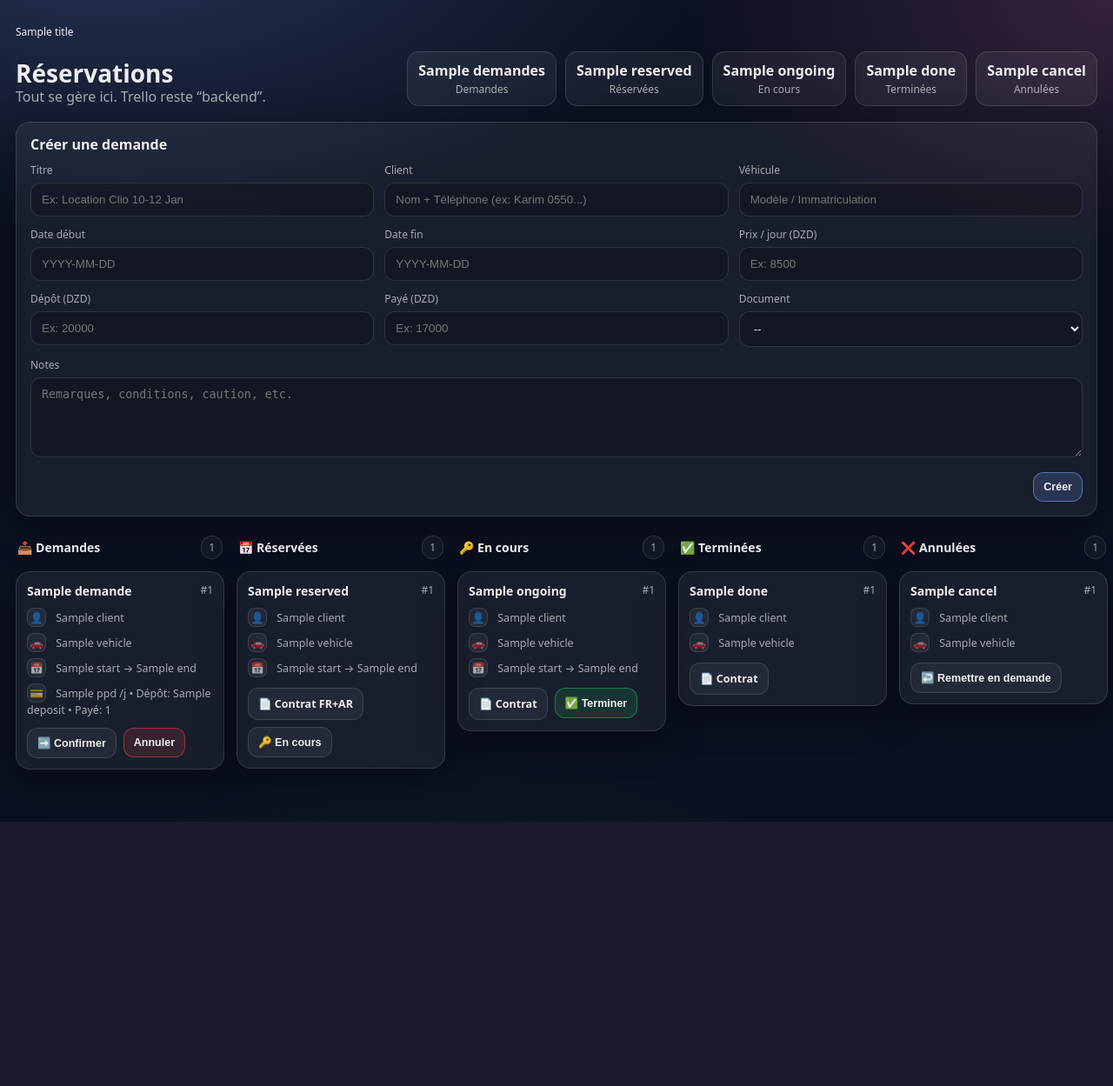
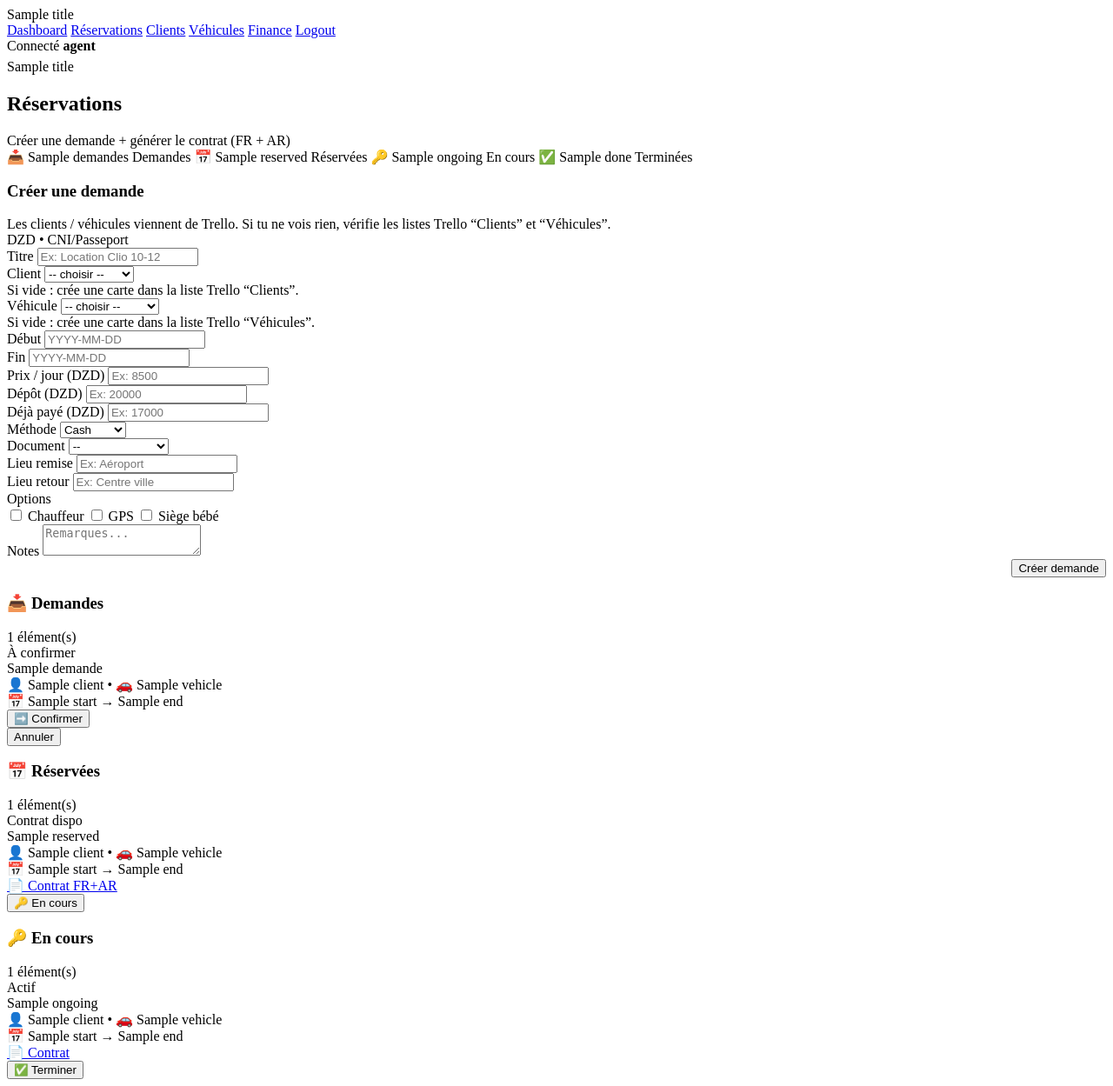
Before and after one commit to Nadir-source/trello, a Python web app: template templates/bookings.html in a window 1280 px wide. Shown: the whole page at 87% size. Before the commit the page ends 945 px from the top, so only its background shows below. Run offline with Jinja, Linux system fonts and the light colour scheme; the template is opened without the code that fills it: most values are stand-ins (such as "Sample title", 1, 10 or a date in 2020).

Commit message:
UI: modern layout + bookings

```diff
--- a/static/style.css
+++ b/static/style.css
@@ -1,253 +1,87 @@
-:root{
-  --bg: #0b1020;
-  --panel: rgba(255,255,255,.06);
-  --panel2: rgba(255,255,255,.09);
-  --text: rgba(255,255,255,.92);
-  --muted: rgba(255,255,255,.62);
-  --border: rgba(255,255,255,.12);
-  --shadow: 0 12px 40px rgba(0,0,0,.35);
-  --radius: 16px;
+/* ==== extras for templates ==== */
+.stats{
+  display:flex; gap:10px; flex-wrap:wrap; align-items:center; justify-content:flex-end;
+}
+.stat{
+  min-width: 110px;
+  padding: 10px 12px;
+  border-radius: 14px;
+  background: rgba(255,255,255,.06);
+  border: 1px solid rgba(255,255,255,.10);
+  text-align:center;
+}
+.stat .n{font-size:18px; font-weight:800; color:var(--text)}
+.stat .l{font-size:12px; color:var(--muted)}
+
+.pill{
+  display:inline-flex; align-items:center; justify-content:center;
+  padding: 6px 10px;
+  border-radius: 999px;
+  font-size:12px;
+  background: rgba(99,102,241,.18);
+  border: 1px solid rgba(99,102,241,.28);
+  color: #c7d2fe;
 }
 
-*{ box-sizing:border-box; }
-html,body{ margin:0; padding:0; }
-body{
-  font-family: ui-sans-serif, system-ui, -apple-system, Segoe UI, Roboto, Arial, "Noto Sans", "Apple Color Emoji","Segoe UI Emoji";
-  background: radial-gradient(1200px 600px at 10% -10%, rgba(122,162,247,.25), transparent 60%),
-              radial-gradient(900px 500px at 100% 0%, rgba(244,114,182,.18), transparent 55%),
-              radial-gradient(900px 500px at 40% 120%, rgba(34,197,94,.10), transparent 55%),
-              var(--bg);
-  color: var(--text);
+.card-title{
+  font-weight:800;
+  font-size:14px;
+  margin-bottom: 10px;
 }
 
-a{ color:inherit; text-decoration:none; }
-.container{
-  max-width: 1320px;
-  margin: 0 auto;
-  padding: 22px 18px 60px;
+.form-card .grid{
+  gap:12px;
 }
 
-/* navbar */
-.nav{
-  position: sticky;
-  top: 0;
-  z-index: 10;
-  backdrop-filter: blur(12px);
-  background: rgba(11,16,32,.65);
-  border-bottom: 1px solid var(--border);
-}
-.nav .wrap{
-  max-width: 1320px;
-  margin: 0 auto;
-  padding: 12px 18px;
-  display:flex;
-  align-items:center;
-  justify-content:space-between;
-  gap:12px;
-}
-.brand{
-  display:flex; align-items:center; gap:10px;
-  font-weight:700;
-  letter-spacing:.3px;
-}
-.brand .logo{
-  width:34px; height:34px;
-  border-radius:12px;
-  background: linear-gradient(135deg, rgba(122,162,247,.95), rgba(244,114,182,.9));
-  box-shadow: var(--shadow);
-}
-.navlinks{ display:flex; gap:10px; flex-wrap:wrap; }
-.navlinks a{
-  padding:8px 10px;
-  border:1px solid transparent;
-  border-radius: 12px;
+.field.full{grid-column: 1 / -1;}
+
+.hint{
+  margin-top: 6px;
+  font-size: 12px;
   color: var(--muted);
 }
-.navlinks a:hover{
-  border-color: var(--border);
-  background: rgba(255,255,255,.04);
-  color: var(--text);
+
+.checks{
+  display:flex;
+  flex-wrap:wrap;
+  gap:12px;
+  padding-top: 6px;
+}
+.checks label{
+  display:flex; gap:8px; align-items:center;
+  padding: 8px 10px;
+  border-radius: 12px;
+  background: rgba(255,255,255,.05);
+  border:1px solid rgba(255,255,255,.10);
+  color: var(--muted);
+}
+.checks input{accent-color: var(--primary);}
+
+.columns{
+  display:grid;
+  grid-template-columns: repeat(3, minmax(0,1fr));
+  gap:16px;
+}
+@media (max-width: 980px){
+  .columns{grid-template-columns:1fr}
 }
 
-/* page header */
-.page-head{
-  display:flex;
-  align-items:flex-end;
-  justify-content:space-between;
-  gap:16px;
-  margin: 8px 0 18px;
-}
-.page-head h1{
-  margin:0;
-  font-size: 28px;
-  line-height: 1.15;
-}
-.muted{ color: var(--muted); }
-.small{ font-size: 12px; }
-
-.stats{ display:flex; gap:10px; flex-wrap:wrap; }
-.stat{
-  background: var(--panel);
-  border: 1px solid var(--border);
-  border-radius: 14px;
-  padding: 10px 12px;
-  min-width: 96px;
-  text-align:center;
-}
-.stat .n{ font-weight:800; font-size: 16px; }
-.stat .l{ font-size: 12px; color: var(--muted); margin-top:2px; }
-
-/* cards */
-.card{
-  background: var(--panel);
-  border: 1px solid var(--border);
-  border-radius: var(--radius);
-  box-shadow: var(--shadow);
-}
-.card-title{
-  padding: 14px 16px 10px;
-  font-weight: 700;
-}
-.form-card{ margin-bottom: 18px; }
-
-/* form */
-.grid{
-  display:grid;
-  grid-template-columns: repeat(3, minmax(0, 1fr));
-  gap: 12px;
-  padding: 0 16px 16px;
-}
-.field label{
-  display:block;
-  font-size: 12px;
-  color: var(--muted);
-  margin: 0 0 6px;
-}
-input, textarea, select{
-  width:100%;
-  padding: 11px 12px;
-  border-radius: 12px;
-  border: 1px solid var(--border);
-  background: rgba(0,0,0,.22);
-  color: var(--text);
-  outline:none;
-}
-textarea{ min-height: 92px; resize: vertical; }
-input:focus, textarea:focus, select:focus{
-  border-color: rgba(122,162,247,.6);
-  box-shadow: 0 0 0 4px rgba(122,162,247,.12);
-}
-.field.full{ grid-column: 1 / -1; }
-.actions.full{ grid-column: 1 / -1; display:flex; justify-content:flex-end; }
-
-/* columns */
-.columns{
-  display:grid;
-  grid-template-columns: repeat(5, minmax(240px, 1fr));
-  gap: 14px;
-  align-items:start;
-}
-.col{
-  display:flex;
-  flex-direction:column;
-  gap: 10px;
-}
 .col-head{
   display:flex;
   align-items:center;
   justify-content:space-between;
-  padding: 4px 2px;
-}
-.col-head h3{
-  margin:0;
-  font-size: 14px;
-  color: var(--text);
-}
-.pill{
-  font-size: 12px;
-  color: var(--muted);
-  border:1px solid var(--border);
-  background: rgba(255,255,255,.04);
-  padding: 4px 8px;
-  border-radius: 999px;
+  margin-bottom: 10px;
 }
 
-.item{ padding: 12px; }
-.item-head{
-  display:flex;
-  align-items:flex-start;
-  justify-content:space-between;
-  gap:10px;
-  margin-bottom: 10px;
-}
-.title{
-  font-weight: 750;
-  font-size: 14px;
-}
-
-.meta{
-  display:flex;
-  flex-direction:column;
-  gap: 7px;
-  color: var(--muted);
-  font-size: 12.5px;
-}
 .tag{
   display:inline-flex;
   align-items:center;
   justify-content:center;
-  width: 22px; height: 22px;
-  border-radius: 8px;
-  border: 1px solid var(--border);
-  background: rgba(255,255,255,.05);
-  margin-right: 8px;
+  width: 20px;
+  margin-right: 6px;
 }
 
-.row{
-  display:flex;
-  gap: 8px;
-  flex-wrap:wrap;
-  margin-top: 12px;
+.btn.ok{
+  background: linear-gradient(135deg, #16a34a, #22c55e);
+  border-color: rgba(34,197,94,.35);
 }
-
-/* buttons */
-.btn{
-  display:inline-flex;
-  align-items:center;
-  justify-content:center;
-  gap: 8px;
-  padding: 9px 11px;
-  border-radius: 12px;
-  border: 1px solid var(--border);
-  background: rgba(255,255,255,.05);
-  color: var(--text);
-  cursor:pointer;
-  font-weight: 650;
-  font-size: 12.5px;
-}
-.btn:hover{
-  background: rgba(255,255,255,.09);
-}
-.btn.primary{
-  border-color: rgba(122,162,247,.55);
-  background: rgba(122,162,247,.18);
-}
-.btn.ok{
-  border-color: rgba(34,197,94,.5);
-  background: rgba(34,197,94,.14);
-}
-.btn.danger{
-  border-color: rgba(239,68,68,.55);
-  background: rgba(239,68,68,.14);
-}
-
-/* responsive */
-@media (max-width: 1200px){
-  .columns{ grid-template-columns: repeat(3, minmax(240px, 1fr)); }
-  .grid{ grid-template-columns: repeat(2, minmax(0, 1fr)); }
-}
-@media (max-width: 760px){
-  .columns{ grid-template-columns: 1fr; }
-  .grid{ grid-template-columns: 1fr; }
-  .page-head{ flex-direction:column; align-items:flex-start; }
-}
--- a/templates/bookings.html
+++ b/templates/bookings.html
@@ -2,219 +2,235 @@
 {% block content %}
 
 <div class="page-head">
-  <div>
-    <h1>Réservations</h1>
-    <div class="muted">Tout se gère ici. Trello reste “backend”.</div>
+  <div class="page-title">
+    <h2>Réservations</h2>
+    <div class="muted">Créer une demande + générer le contrat (FR + AR)</div>
   </div>
 
-  <div class="stats">
-    <div class="stat"><div class="n">{{stats.demandes}}</div><div class="l">Demandes</div></div>
-    <div class="stat"><div class="n">{{stats.reserved}}</div><div class="l">Réservées</div></div>
-    <div class="stat"><div class="n">{{stats.ongoing}}</div><div class="l">En cours</div></div>
-    <div class="stat"><div class="n">{{stats.done}}</div><div class="l">Terminées</div></div>
-    <div class="stat"><div class="n">{{stats.cancel}}</div><div class="l">Annulées</div></div>
+  <div class="page-actions">
+    <span class="badge warning">📥 {{ stats.demandes }} Demandes</span>
+    <span class="badge primary">📅 {{ stats.reserved }} Réservées</span>
+    <span class="badge success">🔑 {{ stats.ongoing }} En cours</span>
+    <span class="badge">✅ {{ stats.done }} Terminées</span>
   </div>
 </div>
 
-<div class="card form-card">
-  <div class="card-title">Créer une demande</div>
+<div class="card">
+  <div class="card-header">
+    <div>
+      <h3>Créer une demande</h3>
+      <div class="small">Les clients / véhicules viennent de Trello. Si tu ne vois rien, vérifie les listes Trello “Clients” et “Véhicules”.</div>
+    </div>
+    <span class="badge primary">DZD • CNI/Passeport</span>
+  </div>
 
-  <form method="post" action="/bookings/create" class="grid">
-    <div class="field">
+  <form method="post" action="/bookings/create" class="form">
+
+    <div class="form-grid">
+      <div class="field" style="grid-column: 1 / -1;">
         <label>Titre</label>
-      <input name="title" placeholder="Ex: Location Clio 10-12 Jan" />
+        <input class="input" name="title" placeholder="Ex: Location Clio 10-12" />
       </div>
 
       <div class="field">
         <label>Client</label>
-      <input name="client" placeholder="Nom + Téléphone (ex: Karim 0550...)" required />
+        <select name="client_id">
+          <option value="">-- choisir --</option>
+          {% for c in clients %}
+            <option value="{{c.id}}">{{c.name}}</option>
+          {% endfor %}
+        </select>
+        <div class="small">Si vide : crée une carte dans la liste Trello “Clients”.</div>
       </div>
 
       <div class="field">
         <label>Véhicule</label>
-      <input name="vehicle" placeholder="Modèle / Immatriculation" required />
+        <select name="vehicle_id">
+          <option value="">-- choisir --</option>
+          {% for v in vehicles %}
+            <option value="{{v.id}}">{{v.name}}</option>
+          {% endfor %}
+        </select>
+        <div class="small">Si vide : crée une carte dans la liste Trello “Véhicules”.</div>
       </div>
 
       <div class="field">
-      <label>Date début</label>
-      <input name="start" placeholder="YYYY-MM-DD" />
+        <label>Début</label>
+        <input class="input" name="start" placeholder="YYYY-MM-DD" />
       </div>
 
       <div class="field">
-      <label>Date fin</label>
-      <input name="end" placeholder="YYYY-MM-DD" />
+        <label>Fin</label>
+        <input class="input" name="end" placeholder="YYYY-MM-DD" />
       </div>
 
       <div class="field">
         <label>Prix / jour (DZD)</label>
-      <input name="ppd" placeholder="Ex: 8500" />
+        <input class="input" name="ppd" placeholder="Ex: 8500" />
       </div>
 
       <div class="field">
         <label>Dépôt (DZD)</label>
-      <input name="deposit" placeholder="Ex: 20000" />
+        <input class="input" name="deposit" placeholder="Ex: 20000" />
       </div>
 
       <div class="field">
-      <label>Payé (DZD)</label>
-      <input name="paid" placeholder="Ex: 17000" />
+        <label>Déjà payé (DZD)</label>
+        <input class="input" name="paid" placeholder="Ex: 17000" />
+      </div>
+
+      <div class="field">
+        <label>Méthode</label>
+        <select name="method">
+          <option value="Cash">Cash</option>
+          <option value="Virement">Virement</option>
+          <option value="Carte">Carte</option>
+        </select>
       </div>
 
       <div class="field">
         <label>Document</label>
         <select name="doc">
           <option value="">--</option>
-        <option value="CNI">Carte Nationale (CNI)</option>
+          <option value="CNI">Carte Nationale</option>
           <option value="PASSPORT">Passeport</option>
         </select>
       </div>
 
-    <div class="field full">
-      <label>Notes</label>
-      <textarea name="notes" placeholder="Remarques, conditions, caution, etc."></textarea>
+      <div class="field">
+        <label>Lieu remise</label>
+        <input class="input" name="pickup" placeholder="Ex: Aéroport" />
       </div>
 
-    <div class="actions full">
-      <button class="btn primary">Créer</button>
+      <div class="field">
+        <label>Lieu retour</label>
+        <input class="input" name="return_place" placeholder="Ex: Centre ville" />
+      </div>
+
+      <div class="field" style="grid-column: 1 / -1;">
+        <label>Options</label>
+        <div class="check-row">
+          <label class="check"><input type="checkbox" name="extra_driver"> Chauffeur</label>
+          <label class="check"><input type="checkbox" name="extra_gps"> GPS</label>
+          <label class="check"><input type="checkbox" name="extra_baby"> Siège bébé</label>
+        </div>
+      </div>
+
+      <div class="field" style="grid-column: 1 / -1;">
+        <label>Notes</label>
+        <textarea name="notes" placeholder="Remarques..."></textarea>
+      </div>
+    </div>
+
+    <div style="display:flex; gap:10px; flex-wrap:wrap; justify-content:flex-end">
+      <button class="btn primary" type="submit">Créer demande</button>
     </div>
   </form>
 </div>
 
-<div class="columns">
+<div class="hr"></div>
 
-  <section class="col">
-    <div class="col-head">
+<div class="grid cols-3">
+  <!-- DEMANDES -->
+  <section class="card">
+    <div class="card-header">
+      <div>
         <h3>📥 Demandes</h3>
-      <span class="pill">{{ demandes|length }}</span>
+        <div class="small">{{ demandes|length }} élément(s)</div>
       </div>
-    {% for c in demandes %}
-      <div class="card item">
-        <div class="item-head">
-          <div class="title">{{ c.name }}</div>
-          <div class="muted small">#{{ c.id[:8] }}</div>
+      <span class="badge warning">À confirmer</span>
     </div>
 
+    <div class="list">
+      {% for c in demandes %}
+      <div class="item">
+        <div class="row">
+          <div>
+            <div class="title">{{ c.name }}</div>
             <div class="meta">
-          <div><span class="tag">👤</span> {{ c.client }}</div>
-          <div><span class="tag">🚗</span> {{ c.vehicle }}</div>
-          <div><span class="tag">📅</span> {{ c.start }} → {{ c.end }}</div>
-          <div><span class="tag">💳</span> {{ c.ppd }} /j • Dépôt: {{ c.deposit }} • Payé: {{ c.paid }}</div>
+              👤 {{ c.client }} • 🚗 {{ c.vehicle }}<br/>
+              📅 {{ c.start }} → {{ c.end }}
             </div>
-
-        <div class="row">
+          </div>
+          <div class="actions">
             <form method="post" action="/bookings/move/{{c.id}}/reserved">
-            <button class="btn">➡️ Confirmer</button>
+              <button class="btn" type="submit">➡️ Confirmer</button>
             </form>
             <form method="post" action="/bookings/move/{{c.id}}/cancel">
-            <button class="btn danger">Annuler</button>
+              <button class="btn danger" type="submit">Annuler</button>
             </form>
           </div>
         </div>
+      </div>
       {% endfor %}
+    </div>
   </section>
 
-  <section class="col">
-    <div class="col-head">
+  <!-- RESERVEES -->
+  <section class="card">
+    <div class="card-header">
+      <div>
         <h3>📅 Réservées</h3>
-      <span class="pill">{{ reserved|length }}</span>
+        <div class="small">{{ reserved|length }} élément(s)</div>
       </div>
-    {% for c in reserved %}
-      <div class="card item">
-        <div class="item-head">
-          <div class="title">{{ c.name }}</div>
-          <div class="muted small">#{{ c.id[:8] }}</div>
+      <span class="badge primary">Contrat dispo</span>
     </div>
 
+    <div class="list">
+      {% for c in reserved %}
+      <div class="item">
+        <div class="row">
+          <div>
+            <div class="title">{{ c.name }}</div>
             <div class="meta">
-          <div><span class="tag">👤</span> {{ c.client }}</div>
-          <div><span class="tag">🚗</span> {{ c.vehicle }}</div>
-          <div><span class="tag">📅</span> {{ c.start }} → {{ c.end }}</div>
+              👤 {{ c.client }} • 🚗 {{ c.vehicle }}<br/>
+              📅 {{ c.start }} → {{ c.end }}
             </div>
-
-        <div class="row">
+          </div>
+          <div class="actions">
             <a class="btn" href="/bookings/contract.pdf/{{c.id}}">📄 Contrat FR+AR</a>
             <form method="post" action="/bookings/move/{{c.id}}/ongoing">
-            <button class="btn">🔑 En cours</button>
+              <button class="btn success" type="submit">🔑 En cours</button>
             </form>
           </div>
         </div>
+      </div>
       {% endfor %}
+    </div>
   </section>
 
-  <section class="col">
-    <div class="col-head">
+  <!-- EN COURS -->
+  <section class="card">
+    <div class="card-header">
+      <div>
         <h3>🔑 En cours</h3>
-      <span class="pill">{{ ongoing|length }}</span>
+        <div class="small">{{ ongoing|length }} élément(s)</div>
       </div>
-    {% for c in ongoing %}
-      <div class="card item">
-        <div class="item-head">
-          <div class="title">{{ c.name }}</div>
-          <div class="muted small">#{{ c.id[:8] }}</div>
+      <span class="badge success">Actif</span>
     </div>
 
+    <div class="list">
+      {% for c in ongoing %}
+      <div class="item">
+        <div class="row">
+          <div>
+            <div class="title">{{ c.name }}</div>
             <div class="meta">
-          <div><span class="tag">👤</span> {{ c.client }}</div>
-          <div><span class="tag">🚗</span> {{ c.vehicle }}</div>
-          <div><span class="tag">📅</span> {{ c.start }} → {{ c.end }}</div>
+              👤 {{ c.client }} • 🚗 {{ c.vehicle }}<br/>
+              📅 {{ c.start }} → {{ c.end }}
             </div>
-
-        <div class="row">
+          </div>
+          <div class="actions">
             <a class="btn" href="/bookings/contract.pdf/{{c.id}}">📄 Contrat</a>
             <form method="post" action="/bookings/move/{{c.id}}/done">
-            <button class="btn ok">✅ Terminer</button>
+              <button class="btn" type="submit">✅ Terminer</button>
             </form>
           </div>
         </div>
-    {% endfor %}
-  </section>
-
-  <section class="col">
-    <div class="col-head">
-      <h3>✅ Terminées</h3>
-      <span class="pill">{{ done|length }}</span>
-    </div>
-    {% for c in done %}
-      <div class="card item">
-        <div class="item-head">
-          <div class="title">{{ c.name }}</div>
-          <div class="muted small">#{{ c.id[:8] }}</div>
-        </div>
-        <div class="meta">
-          <div><span class="tag">👤</span> {{ c.client }}</div>
-          <div><span class="tag">🚗</span> {{ c.vehicle }}</div>
-        </div>
-        <div class="row">
-          <a class="btn" href="/bookings/contract.pdf/{{c.id}}">📄 Contrat</a>
-        </div>
       </div>
       {% endfor %}
+    </div>
   </section>
-
-  <section class="col">
-    <div class="col-head">
-      <h3>❌ Annulées</h3>
-      <span class="pill">{{ cancel|length }}</span>
-    </div>
-    {% for c in cancel %}
-      <div class="card item">
-        <div class="item-head">
-          <div class="title">{{ c.name }}</div>
-          <div class="muted small">#{{ c.id[:8] }}</div>
-        </div>
-        <div class="meta">
-          <div><span class="tag">👤</span> {{ c.client }}</div>
-          <div><span class="tag">🚗</span> {{ c.vehicle }}</div>
-        </div>
-        <div class="row">
-          <form method="post" action="/bookings/move/{{c.id}}/demandes">
-            <button class="btn">↩️ Remettre en demande</button>
-          </form>
-        </div>
-      </div>
-    {% endfor %}
-  </section>
-
 </div>
 
 {% endblock %}
--- a/templates/layout.html
+++ b/templates/layout.html
@@ -8,12 +8,41 @@
   <!-- Global CSS -->
   <link rel="stylesheet" href="{{ url_for('static', filename='style.css') }}">
 </head>
+
 <body>
-  <div class="container">
+
+  <!-- Topbar -->
+  <header class="topbar">
+    <div class="topbar-inner">
+      <div class="brand">
+        <div class="logo"></div>
+        <span>{{ title or "Zohir Location Auto" }}</span>
+      </div>
+
+      <nav class="nav">
+        <a href="/dashboard" class="{% if request.path.startswith('/dashboard') %}active{% endif %}">Dashboard</a>
+        <a href="/bookings" class="{% if request.path.startswith('/bookings') %}active{% endif %}">Réservations</a>
+        <a href="/clients" class="{% if request.path.startswith('/clients') %}active{% endif %}">Clients</a>
+        <a href="/vehicles" class="{% if request.path.startswith('/vehicles') %}active{% endif %}">Véhicules</a>
+        <a href="/finance" class="{% if request.path.startswith('/finance') %}active{% endif %}">Finance</a>
+        <a href="/logout">Logout</a>
+      </nav>
+
+      <div class="user-chip">
+        <span class="dot"></span>
+        <span class="small">Connecté</span>
+        <b>{{ session.get('name','agent') }}</b>
+      </div>
+    </div>
+  </header>
+
+  <!-- Page container -->
+  <main class="container">
     {% if title %}
       <div class="small" style="margin: 6px 0 14px 0;">{{ title }}</div>
     {% endif %}
     {% block content %}{% endblock %}
-  </div>
+  </main>
+
 </body>
 </html>
```
Lines whose indentation alone changed are shown as unchanged.
